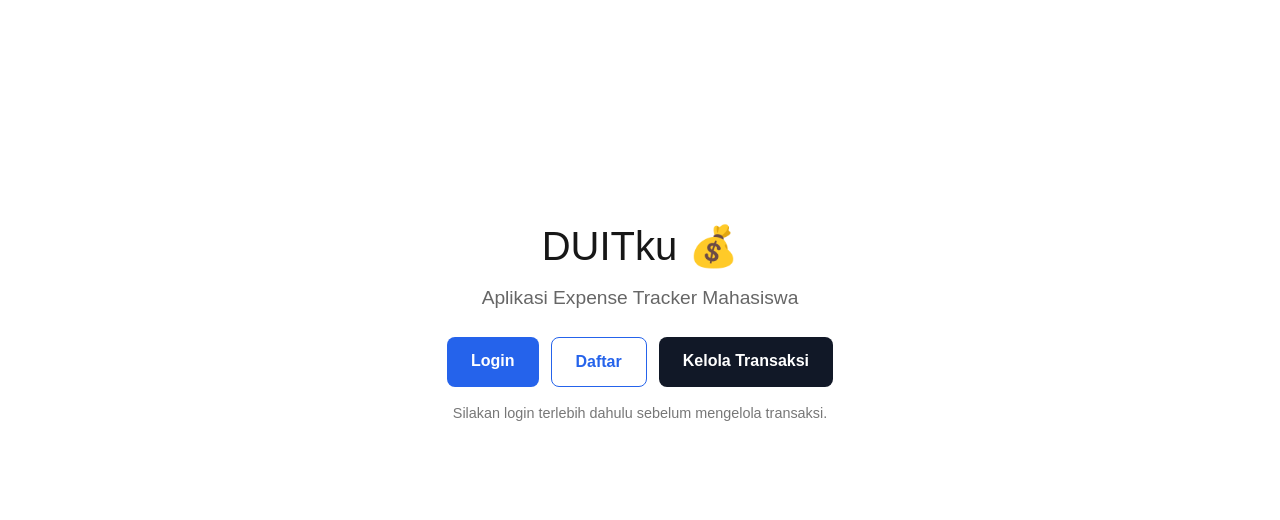
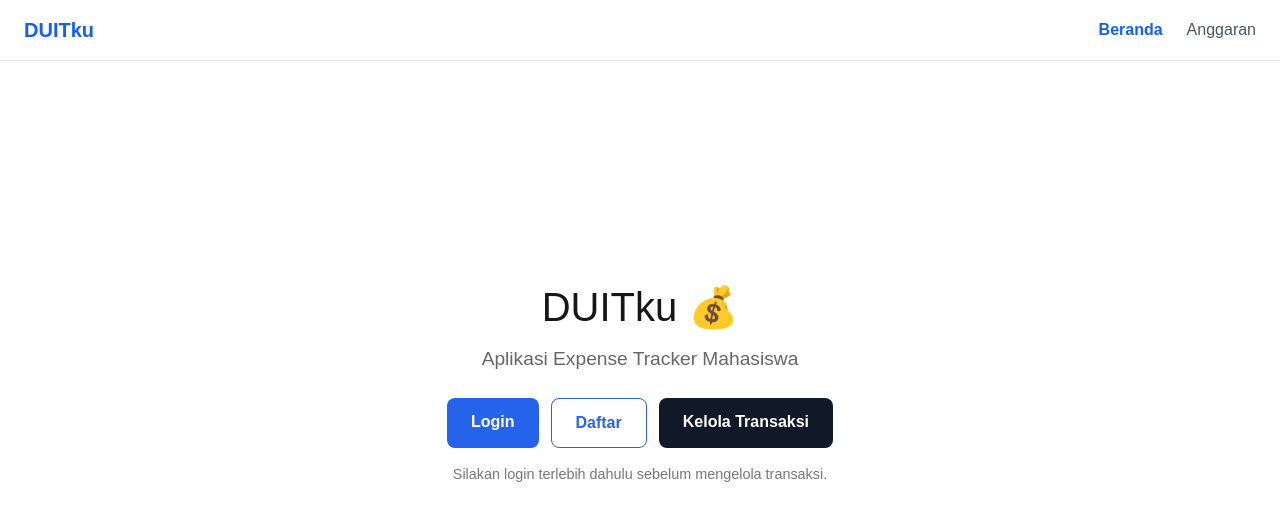
Before and after one commit to dianberlianhutasoit/ppk-pertemuan-4, a Next.js app: page / in a window 1280 px wide. Shown: the top 520 px of the page. Built offline with nearby package versions, Linux system fonts and the light colour scheme.

Commit message:
feat(layout): integrate Navbar into root layout

```diff
--- a/app/layout.tsx
+++ b/app/layout.tsx
@@ -1,5 +1,6 @@
 import type { Metadata } from "next";
 import { Geist, Geist_Mono } from "next/font/google";
+import Navbar from "@/components/Navbar";
 import "./globals.css";
 
 const geistSans = Geist({
@@ -13,8 +14,8 @@ const geistMono = Geist_Mono({
 });
 
 export const metadata: Metadata = {
-  title: "Create Next App",
-  description: "Generated by create next app",
+  title: "DUITku - Pengelolaan Anggaran",
+  description: "Aplikasi Manajemen & Monitoring Budget",
 };
 
 export default function RootLayout({ children }: LayoutProps<"/">) {
@@ -23,7 +24,13 @@ export default function RootLayout({ children }: LayoutProps<"/">) {
       lang="en"
       className={`${geistSans.variable} ${geistMono.variable} h-full antialiased`}
     >
-      <body className="min-h-full flex flex-col">{children}</body>
+      <body className="min-h-full flex flex-col">
+        {/* Navbar dipasang di sini agar muncul di seluruh halaman */}
+        <Navbar />
+
+        {/* Konten utama halaman */}
+        <main className="flex-1">{children}</main>
+      </body>
     </html>
   );
 }
```
